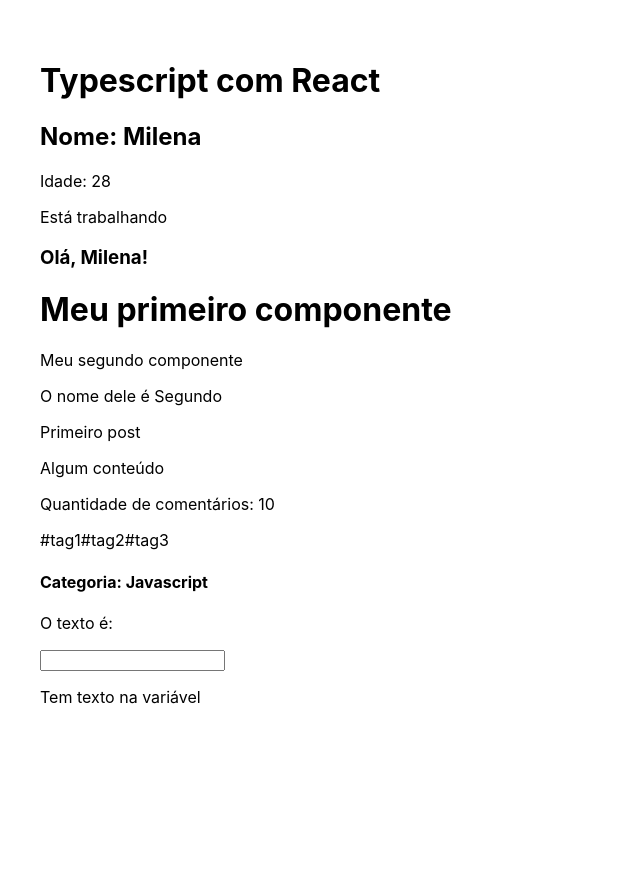
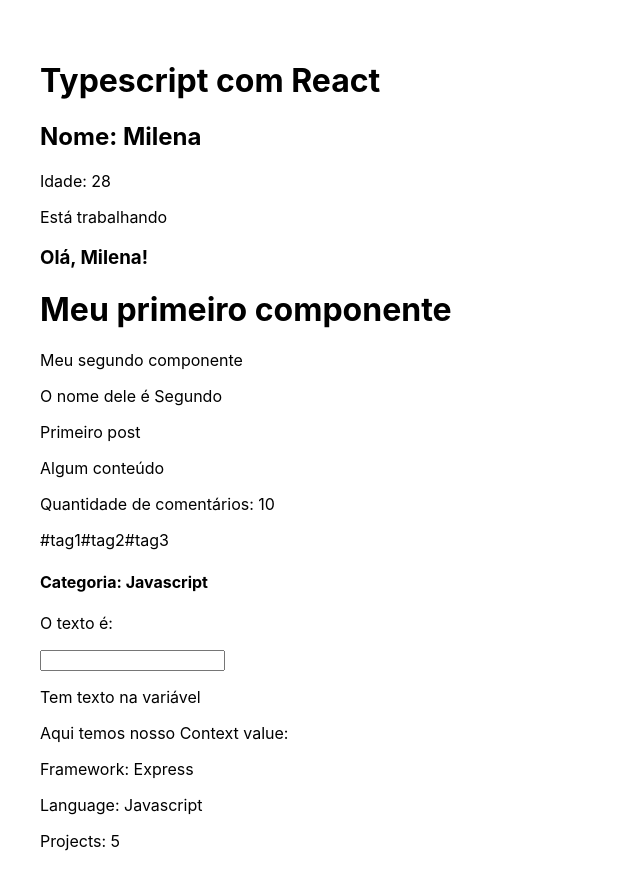
Before and after one commit to lanaiconceicao/course-typescript, a React (Create React App) app in the folder 11_react-ts/: page / in a window 1280 px wide. Shown: the top 890 px of the page, without its empty margins (0-640 px from the left). Before the commit the page ends 800 px from the top, so only its background shows below. Built offline with nearby package versions, Linux system fonts and the light colour scheme; the HTML template or start-up script is replaced by a standard one.

Commit message:
feat(context): consuming context

```diff
--- a/11_react-ts/src/App.tsx
+++ b/11_react-ts/src/App.tsx
@@ -9,6 +9,9 @@
 
 // 6 - useState
 import State from './components/State';
+
+// 11 - Consumindo Context API
+import Context from './components/Context';
 
 // 9 - Type
 type textOrNull = string | null;
@@ -72,6 +75,7 @@
           mySecondText &&
           <p>Tem texto na variável</p>
         }
+        <Context />
       </div>
     </AppContext.Provider>
   );
--- /dev/null
+++ b/11_react-ts/src/components/Context.tsx
@@ -0,0 +1,22 @@
+import React, { useContext } from 'react';
+
+// 11 - Consumindo Context API
+import { AppContext } from '../App';
+
+const Context = () => {
+  const details = useContext(AppContext);
+  return (
+    <>
+      {details && (
+        <div>
+          <p>Aqui temos nosso Context value:</p>
+          <p>Framework: {details.framework}</p>
+          <p>Language: {details.language}</p>
+          <p>Projects: {details.projects}</p>
+        </div>
+      )}
+    </>
+  );
+}
+
+export default Context;
```
